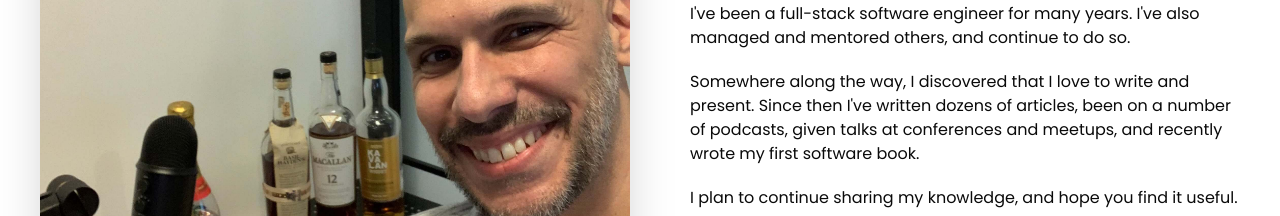
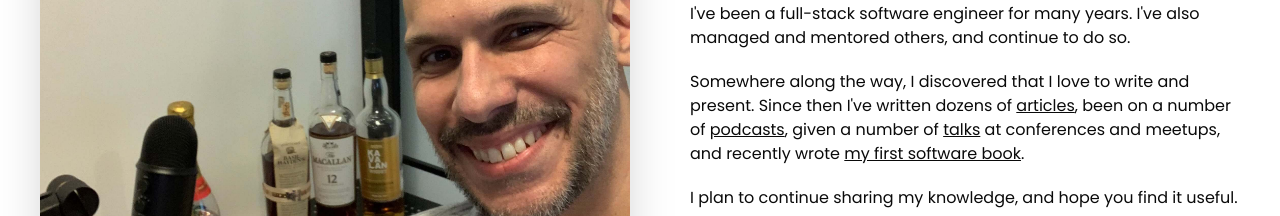
Before and after one commit to mcavaliere/mikecavaliere-com-next, a Next.js app: page /about in a window 1280 px wide. Shown: the part 305-521 px from the top of the page. Built offline with nearby package versions, Linux system fonts and the light colour scheme; no server answers.

Commit message:
feat: about content links

```diff
--- a/components/Link.tsx
+++ b/components/Link.tsx
@@ -12,10 +12,22 @@ export type LinkProps = ChakraLinkProps & {
   href: string;
 };
 
+/**
+ * Next.js Link component + Chakra Link component.
+ */
 export const Link = ({ children, href, ...props }: LinkProps) => (
   <NextLink href={href} passHref>
     <ChakraLink {...props}>{children}</ChakraLink>
   </NextLink>
+);
+
+/**
+ * Styled element for links within paragraph content.
+ */
+export const ParagraphLink = ({ children, ...props }: LinkProps) => (
+  <Link textDecoration="underline" {...props}>
+    {children}
+  </Link>
 );
 
 export type BreadcrumbLinkProps = ChakraBreadcrumbLinkProps & {
@@ -23,6 +35,9 @@ export type BreadcrumbLinkProps = ChakraBreadcrumbLinkProps & {
   href: string;
 };
 
+/**
+ * Next.js Link component + Chakra BreadcrumbLink component.
+ */
 export const BreadcrumbLink = ({
   children,
   href,
--- a/pages/about.tsx
+++ b/pages/about.tsx
@@ -6,6 +6,7 @@ import {
 } from "@chakra-ui/react";
 import { Heading1, Heading2, P } from "components/Headings";
 import { ContactLinks } from "components/ContactLinks";
+import { ParagraphLink } from "components/Link";
 
 export const AVATAR_SIZE = { base: 150, md: 300 };
 
@@ -41,9 +42,17 @@ export default function AboutPage() {
           </P>
           <P mb={5}>
             Somewhere along the way, I discovered that I love to write and
-            present. Since then I've written dozens of articles, been on a
-            number of podcasts, given talks at conferences and meetups, and
-            recently wrote my first software book.
+            present. Since then I've written dozens of{" "}
+            <ParagraphLink href="/posts">articles</ParagraphLink>, been on a
+            number of{" "}
+            <ParagraphLink href="/talks#interviews">podcasts</ParagraphLink>,
+            given a number of{" "}
+            <ParagraphLink href="/talks#interviews">talks</ParagraphLink> at
+            conferences and meetups, and recently wrote{" "}
+            <ParagraphLink href="https://cutintothejamstack.com">
+              my first software book
+            </ParagraphLink>
+            .
           </P>
 
           <P mb={5}>
--- a/pages/talks/index.tsx
+++ b/pages/talks/index.tsx
@@ -81,7 +81,7 @@ export function TalkCard({ talkOrInterview }: TalkCardProps) {
 export default function TalksPage() {
   return (
     <>
-      <section>
+      <section id="talks">
         <Heading1 textAlign="center" mb={5}>
           Conference Talks
         </Heading1>
@@ -93,7 +93,7 @@ export default function TalksPage() {
         </CardGrid>
       </section>
 
-      <section>
+      <section id="interviews">
         <Heading1 textAlign="center" mb={5}>
           Podcast Interviews
         </Heading1>
```
